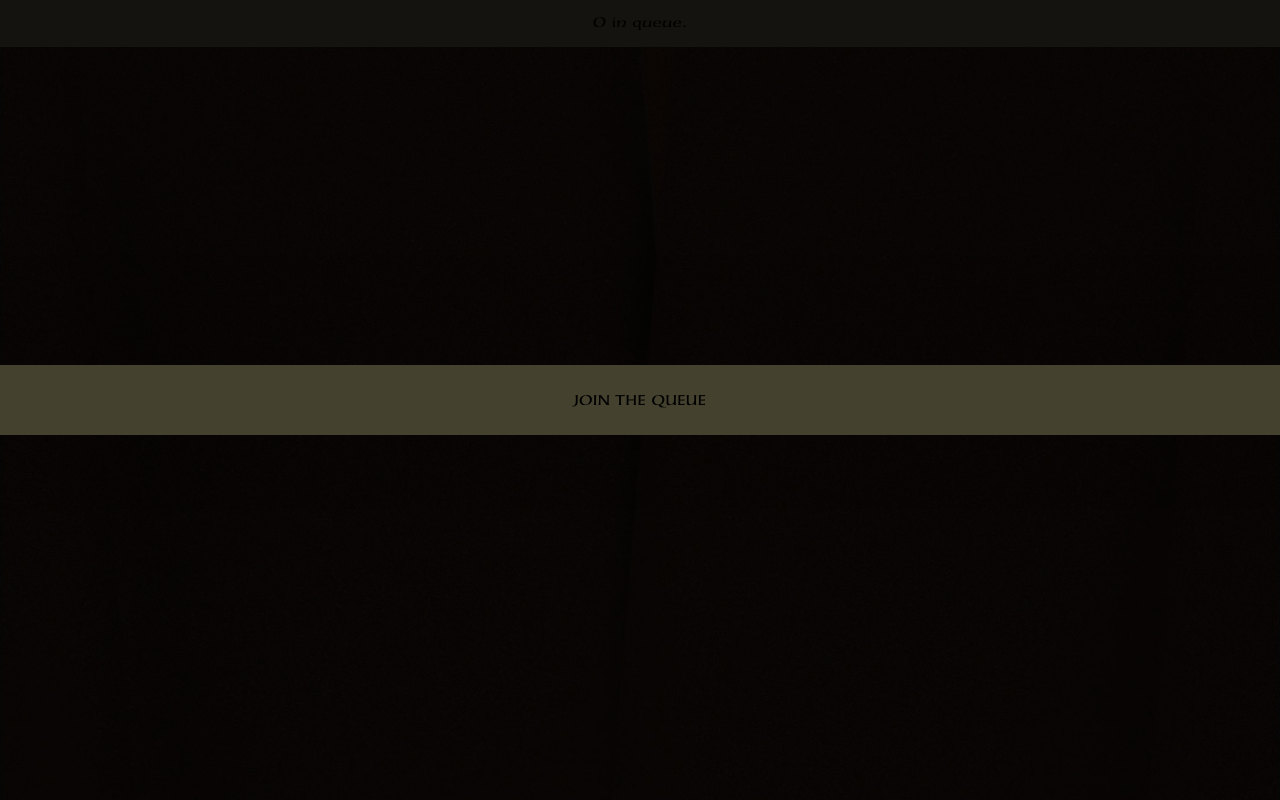
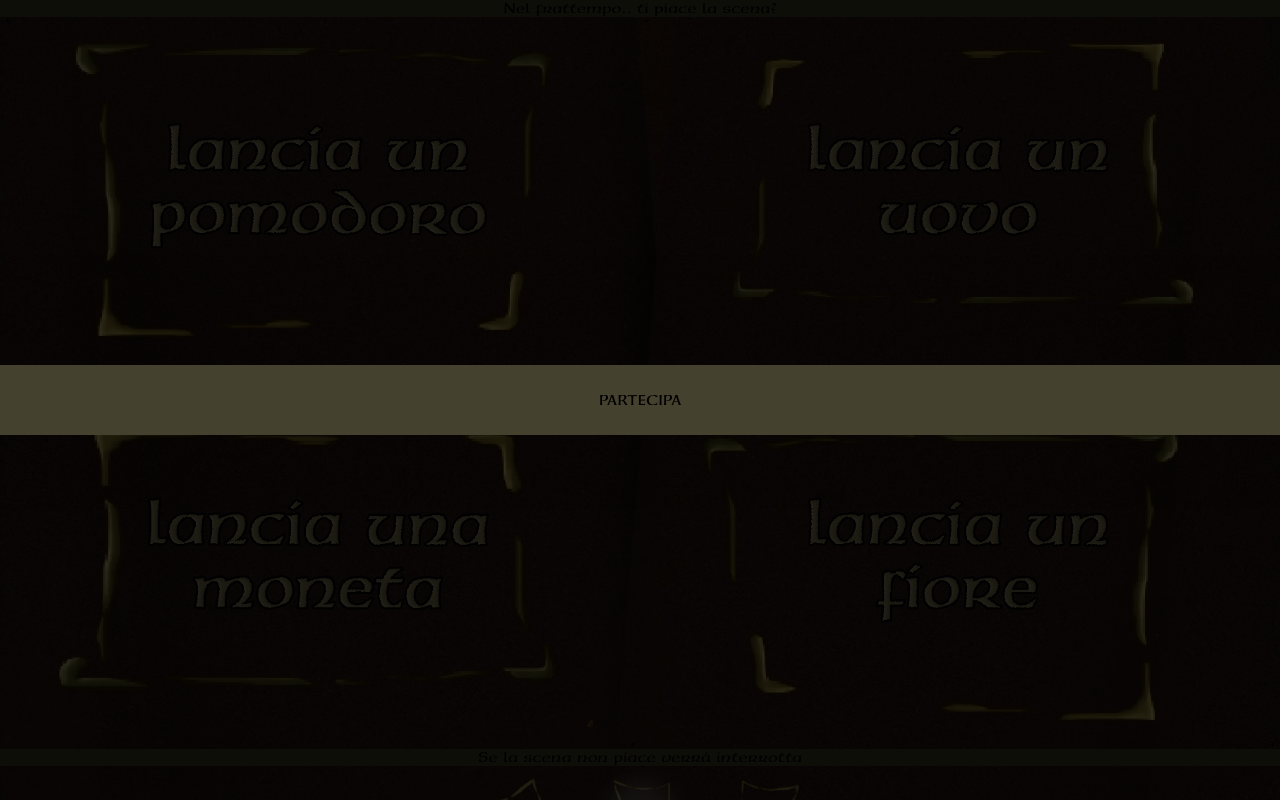
Before and after one commit to dmstfctn/the-models-server, a React (Create React App) app in the folder client/: page / in a window 1280 px wide. Built offline with nearby package versions, Linux system fonts and the light colour scheme; no server answers.

Commit message:
new rating page

```diff
--- a/client/src/App.css
+++ b/client/src/App.css
@@ -26,14 +26,15 @@ button{
       width: calc( var(--row-height) * 0.7 );
       height: calc( var(--row-height) * 0.7 );
       background-color: white;
+      filter: blur( 10px );
+      opacity: 0.2;
+
       display: block;
       border-radius: 50%;
       position: absolute;
       left: 50%;
       top: 50%;
       transform: translateY(-50%) translateX(-50%);
-      filter: blur( 10px );
-      opacity: 0.2;
   }
 
   .select-option img,
@@ -177,7 +178,7 @@ h1, h2, h3, h4, h5, h6, ul, ol, p{
       width:100%;
       position: relative;
   }
-      .select-section h1{
+      .section-title{
           font-weight: normal;
           font-size: inherit;
           text-align: center;
@@ -248,16 +249,19 @@ h1, h2, h3, h4, h5, h6, ul, ol, p{
 .feedback-interface{
   display: flex;
   flex-direction: column;
-  justify-content: flex-end;
+  justify-content: space-between;
   height: 100%;
 }
   .feedback-interface-meta{
-    background: #aaa378;
-    height: 2rem;
+    background-image: url('./images/bar-rating.png');
+    background-size: contain;
+    background-repeat: no-repeat;
+    background-position: center;
+    height: var(--row-height);
     position: relative;
     overflow: hidden;
   }
-  .feedback-interface-meta .negative-region{
+  /* .feedback-interface-meta .negative-region{
     background-color: #43402d;
     display: block;
     width: 30%;
@@ -265,25 +269,38 @@ h1, h2, h3, h4, h5, h6, ul, ol, p{
     position: absolute;
     left: 0;
     top: 0;
+  } */
+  .feedback-interface-meta .indicator-track{
+    width: 80%;
+    height: 100%;
+    position: absolute;
+    left: 50%;
+    transform: translateX(-50%);
   }
   .feedback-interface-meta .indicator{
-    top: -15%;
-    width: 3px;
-    height: 150%;
-    background: black;
+    background-color: white;
     position: absolute;
     transition: left .1s linear;
+    border-radius: 50%;
+    width: calc( var(--row-height) * 0.7 );
+    height: calc( var(--row-height) * 0.7 );
+    background-color: white;
+    filter: blur( 10px );
+    opacity: 0.2;
+
+    top: 50%;
+    transform: translateX(-50%) translateY( -50% );
   }
 
   .feedback-interface-buttons{
     width: 100%;
-    height: 50%;
+    /* height: 50%; */
     display: grid;
     grid-template-columns: 1fr 1fr;
-    grid-template-rows: 1fr 1fr;
-    place-items: stretch;
+    grid-template-rows: 1fr;
+    /*place-items: stretch;
     place-content: stretch;
-    grid-auto-flow: column;
+    grid-auto-flow: row;*/
   }
   .feedback-interface-buttons-cell{
     justify-self: stretch;
--- a/client/src/App.js
+++ b/client/src/App.js
@@ -118,11 +118,11 @@ function App() {
       <aside className="app-meta">
         {(!isInLobby) ? <div>
           {queueInfo.isQueued
-            ? (queueInfo.position <= 3 ) ? `You are next` : `You are in ${ Math.floor(queueInfo.position / 3) } plays time.`
-            : `${queueInfo.length} in queue.`
+            ? `Tra ${ Math.floor(queueInfo.position / 3) } sketch potrai comporre la scena`
+            : ``
           }
         </div> : '' }
-        {(backdrop) ? <div className="next-scene-info">La prossima scena si svolge <span className="where">{backdrop.phoneCategoryIt}</span>.</div> : ''}
+        {(backdrop && metaState === STATES.AcceptInput) ? <div className="next-scene-info">La prossima scena si svolge <span className="where">{backdrop.phoneCategoryIt}</span>.</div> : ''}
         { (isInLobby && timer && timer.value >= 0) ? <Timer name={timer.name} value={timer.value} total={timer.total}/> : ''}
       </aside>
 
@@ -132,7 +132,7 @@ function App() {
             className="button button--join"
             onClick={() => { socket.emit( 'ready-to-play' )}}
           >
-            JOIN THE QUEUE
+            PARTECIPA
           </button>
           </section>
         : ''
--- a/client/src/components/PlayInterface.js
+++ b/client/src/components/PlayInterface.js
@@ -52,7 +52,7 @@ const images = {
 function SelectTendencyInterface({ title, active, onSelect=()=>{} }){
     const [selected, setSelected] = useState();
     return <section className='select-section'>
-        <h1>{title}</h1>
+        <h1 className="section-title">{title}</h1>
         <div className={`select-interface select-interface__character ${(!active) ? 'disabled' : ''}`}>
             {TENDENCIES.map( ( tendency, i ) => {
                 return <div
@@ -73,7 +73,7 @@ function SelectTendencyInterface({ title, active, onSelect=()=>{} }){
 function SelectCharacterInterface({title, active, onSelect=()=>{} }){
     const [selected, setSelected] = useState();
     return <section className='select-section'>
-        <h1>{title}</h1>
+        <h1 className="section-title">{title}</h1>
         <div className={`select-interface select-interface__character ${(!active) ? ' disabled' : ''}`}>
             {CHARACTERS.map( ( character, i ) => {
                 return <div
@@ -95,7 +95,7 @@ function SelectCharacterInterface({title, active, onSelect=()=>{} }){
 function SelectPropInterface({title, active, onSelect=()=>{} }){
     const [selected, setSelected] = useState();
     return <section className='select-section'>
-        <h1>{title}</h1>
+        <h1 className="section-title">{title}</h1>
         <div className={`select-interface select-interface__prop ${(!active) ? 'disabled' : ''}`}>
             {PROPS.map( ( prop, i ) => {
                 return <div
--- a/client/src/components/StatePlay.js
+++ b/client/src/components/StatePlay.js
@@ -55,15 +55,8 @@ function StatePlay(){
     return <WrapperForStates>
         <section className="app-interface">
             <div className="feedback-interface">
-                <div className='feedback-interface-meta'>
-                    <div className="negative-region" style={{width: ratingToPercent( NEGATIVE_SENTIMENT_THRESHOLD) + '%'}}></div>
-                    <div
-                        className="indicator"
-                        style={{
-                            left: ratingToPercent( rating ) + '%'
-                        }}
-                    ></div>
-                </div>
+                <div>
+                    <h1 className="section-title">Nel frattempo.. ti piace la scena?</h1>
                     <div className="feedback-interface-buttons">
                         <div className='feedback-interface-cell'>
                             <RateLimitedFeedbackButton
@@ -83,6 +76,9 @@ function StatePlay(){
                                 }}
                             />
                         </div>
+                    </div>
+                    <h1 className="section-title">Non ti piace?</h1>
+                    <div className="feedback-interface-buttons">
                         <div className='feedback-interface-cell'>
                             <RateLimitedFeedbackButton
                                 imgsrc={img_btn_coin}
@@ -103,6 +99,21 @@ function StatePlay(){
                         </div>
                     </div>
                 </div>
+                <div>
+                    <h1 className="section-title">Se la scena non piace verrá interrotta</h1>
+                    <div className='feedback-interface-meta'>
+                        <div className="negative-region" style={{width: ratingToPercent( NEGATIVE_SENTIMENT_THRESHOLD) + '%'}}></div>
+                        <div className="indicator-track">
+                            <div
+                                className="indicator"
+                                style={{
+                                    left: ratingToPercent( rating ) + '%'
+                                }}
+                            ></div>
+                        </div>
+                    </div>
+                </div>
+            </div>
         </section>
     </WrapperForStates>
 }
--- a/client/src/shared/STATES.js
+++ b/client/src/shared/STATES.js
@@ -18,4 +18,4 @@ export const STATES_getName = function( state ){
     return k[v.indexOf( state )];
 }
 
-export const STATES_DEFAULT = STATES.Idle;
+export const STATES_DEFAULT = STATES.Play;
```
Also changed, not shown: client/src/images/bar-rating.png (renamed from client/src/images/button-rating.png). Lines whose indentation alone changed are shown as unchanged.
